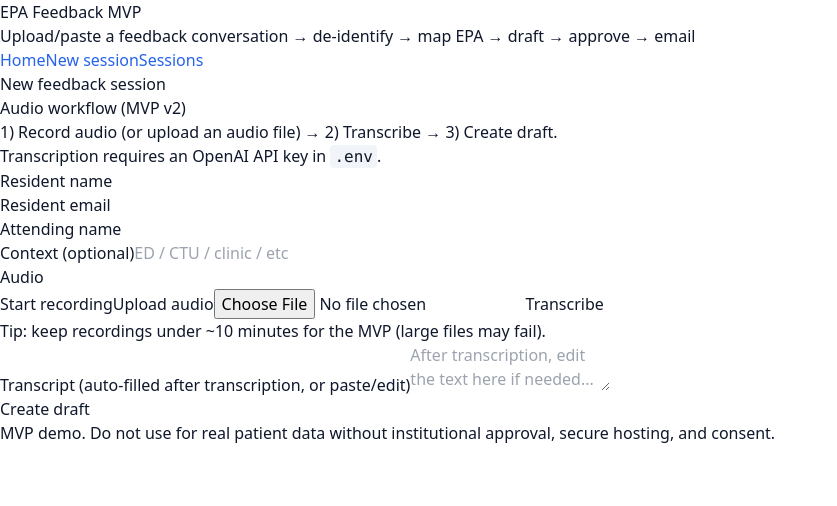
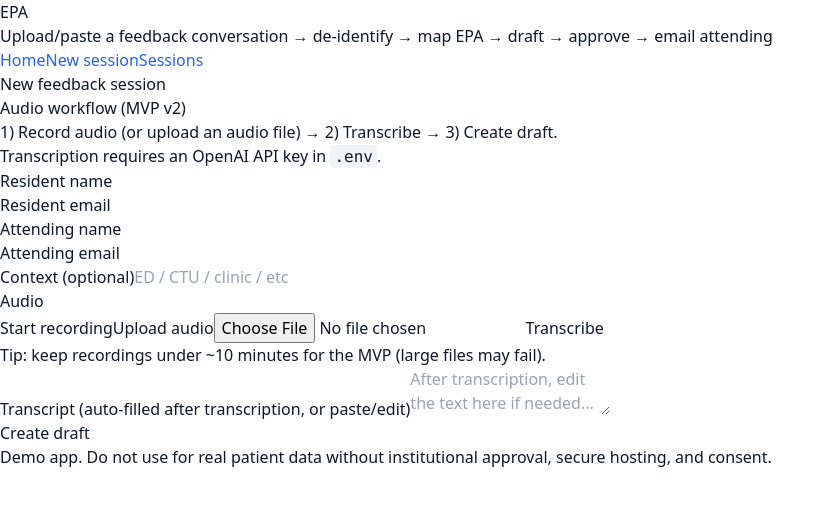
Before and after one commit to shahmirsohail/epa-feedback-mvp, a Next.js app: page /upload in a window 1280 px wide. Shown: the top 506 px of the page, without its empty margins (0-837 px from the left). Built offline with nearby package versions, Linux system fonts and the light colour scheme.

Commit message:
Send approved EPA emails to attending and rename app to EPA

```diff
--- a/src/app/api/sessions/email/route.ts
+++ b/src/app/api/sessions/email/route.ts
@@ -15,7 +15,7 @@ export async function POST(req: Request) {
   const appBaseUrl = process.env.APP_BASE_URL || "http://localhost:3000";
 
   await sendDraftEmail({
-    to: session.residentEmail,
+    to: session.attendingEmail,
     residentName: session.residentName,
     attendingName: session.attendingName,
     sessionId: session.id,
--- a/src/app/api/sessions/route.ts
+++ b/src/app/api/sessions/route.ts
@@ -10,6 +10,7 @@ const BodySchema = z.object({
   residentName: z.string().min(1),
   residentEmail: z.string().email(),
   attendingName: z.string().min(1),
+  attendingEmail: z.string().email(),
   context: z.string().optional(),
   transcript: z.string().min(20)
 });
@@ -72,6 +73,7 @@ export async function POST(req: Request) {
         residentName: body.residentName,
         residentEmail: body.residentEmail,
         attendingName: body.attendingName,
+        attendingEmail: body.attendingEmail,
         context: body.context || null,
         transcriptRaw: body.transcript,
         transcriptDeId: de.deidentified,
--- a/src/app/layout.tsx
+++ b/src/app/layout.tsx
@@ -2,8 +2,8 @@ import "./globals.css";
 import type { Metadata } from "next";
 
 export const metadata: Metadata = {
-  title: "EPA Feedback MVP",
-  description: "Draft EPA feedback from attending-resident conversations"
+  title: "EPA",
+  description: "Pre-filled EPA drafts from attending-resident conversations"
 };
 
 export default function RootLayout({ children }: { children: React.ReactNode }) {
@@ -13,9 +13,9 @@ export default function RootLayout({ children }: { children: React.ReactNode })
         <div className="max-w-4xl mx-auto px-4 py-6">
           <header className="flex items-center justify-between mb-6">
             <div>
-              <div className="text-xl font-semibold">EPA Feedback MVP</div>
+              <div className="text-xl font-semibold">EPA</div>
               <div className="text-sm text-slate-600">
-                Upload/paste a feedback conversation → de-identify → map EPA → draft → approve → email
+                Upload/paste a feedback conversation → de-identify → map EPA → draft → approve → email attending
               </div>
             </div>
             <nav className="text-sm flex gap-4">
@@ -26,7 +26,7 @@ export default function RootLayout({ children }: { children: React.ReactNode })
           </header>
           {children}
           <footer className="mt-10 pt-6 border-t text-xs text-slate-500">
-            MVP demo. Do not use for real patient data without institutional approval, secure hosting, and consent.
+            Demo app. Do not use for real patient data without institutional approval, secure hosting, and consent.
           </footer>
         </div>
       </body>
--- a/src/app/page.tsx
+++ b/src/app/page.tsx
@@ -7,7 +7,7 @@ export default function Page() {
         <li>Automatically de-identifies common PHI patterns (best-effort).</li>
         <li>Maps the session to a closed set of EPAs (FOD/COD) and proposes an entrustment level.</li>
         <li>Generates a draft feedback form for attending review.</li>
-        <li>After approval, emails the draft to the resident.</li>
+        <li>After approval, emails the pre-filled EPA to the attending.</li>
       </ul>
       <div className="p-4 rounded border bg-slate-50">
         <div className="font-semibold">Start here</div>
--- a/src/app/sessions/[id]/page.tsx
+++ b/src/app/sessions/[id]/page.tsx
@@ -27,7 +27,7 @@ export default async function SessionPage({ params }: { params: { id: string }})
           <div className="text-sm text-slate-600">{new Date(session.createdAt).toLocaleString()}</div>
           <div className="mt-2 text-sm">
             <div><span className="font-medium">Resident:</span> {session.residentName} <span className="text-slate-600">({session.residentEmail})</span></div>
-            <div><span className="font-medium">Attending:</span> {session.attendingName}</div>
+            <div><span className="font-medium">Attending:</span> {session.attendingName} <span className="text-slate-600">({session.attendingEmail})</span></div>
             {session.context && <div><span className="font-medium">Context:</span> {session.context}</div>}
           </div>
         </div>
@@ -61,7 +61,7 @@ export default async function SessionPage({ params }: { params: { id: string }})
             {session.approved && !session.emailSent && (
               <form action="/api/sessions/email" method="POST">
                 <input type="hidden" name="id" value={session.id} />
-                <button className="px-3 py-1.5 rounded bg-blue-700 text-white text-sm">Send email</button>
+                <button className="px-3 py-1.5 rounded bg-blue-700 text-white text-sm">Send EPA email to attending</button>
               </form>
             )}
           </div>
--- a/src/app/sessions/page.tsx
+++ b/src/app/sessions/page.tsx
@@ -36,7 +36,8 @@ export default async function SessionsPage() {
                 <td className="p-2">{new Date(s.createdAt).toLocaleString()}</td>
                 <td className="p-2">
                   <a className="font-medium" href={`/sessions/${s.id}`}>{s.residentName}</a>
-                  <div className="text-xs text-slate-600">{s.residentEmail}</div>
+                  <div className="text-xs text-slate-600">Resident: {s.residentEmail}</div>
+                  <div className="text-xs text-slate-600">Attending: {s.attendingEmail}</div>
                 </td>
                 <td className="p-2">{s.mappedEpaId ?? getEpaFromDraft(s.draftJson)}</td>
                 <td className="p-2">{s.entrustment}</td>
--- a/src/app/upload/page.tsx
+++ b/src/app/upload/page.tsx
@@ -32,6 +32,7 @@ export default function UploadPage() {
   const [residentName, setResidentName] = useState("");
   const [residentEmail, setResidentEmail] = useState("");
   const [attendingName, setAttendingName] = useState("");
+  const [attendingEmail, setAttendingEmail] = useState("");
   const [context, setContext] = useState("");
   const [transcript, setTranscript] = useState("");
   const [busy, setBusy] = useState(false);
@@ -130,7 +131,7 @@ export default function UploadPage() {
       const res = await fetch("/api/sessions", {
         method: "POST",
         headers: { "content-type": "application/json" },
-        body: JSON.stringify({ residentName, residentEmail, attendingName, context, transcript })
+        body: JSON.stringify({ residentName, residentEmail, attendingName, attendingEmail, context, transcript })
       });
       const data = await res.json();
       if (!res.ok) throw new Error(data?.error || "Failed");
@@ -167,6 +168,10 @@ export default function UploadPage() {
           <div>
             <label className="text-sm font-medium">Attending name</label>
             <input className="w-full border rounded p-2" value={attendingName} onChange={e=>setAttendingName(e.target.value)} required />
+          </div>
+          <div>
+            <label className="text-sm font-medium">Attending email</label>
+            <input className="w-full border rounded p-2" value={attendingEmail} onChange={e=>setAttendingEmail(e.target.value)} required type="email" />
           </div>
           <div>
             <label className="text-sm font-medium">Context (optional)</label>
--- a/src/lib/email.ts
+++ b/src/lib/email.ts
@@ -34,10 +34,10 @@ export async function sendDraftEmail(opts: {
   const link = `${opts.appBaseUrl.replace(/\/$/, "")}/sessions/${opts.sessionId}`;
 
   const text = [
-    `Hi ${opts.residentName},`,
+    `Hi ${opts.attendingName},`,
     ``,
-    `This is a draft feedback form generated from a teaching/feedback conversation with ${opts.attendingName}.`,
-    `Please note: This draft is provided for transparency and is subject to attending review/edits.`,
+    `This is a pre-filled EPA generated from a teaching/feedback conversation with ${opts.residentName}.`,
+    `Please review and edit as needed before sharing it with the resident.`,
     ``,
     `EPA: ${opts.draft.epaId ?? "Not confidently matched"}`,
     `Entrustment: ${opts.draft.entrustment}`,
@@ -53,7 +53,7 @@ export async function sendDraftEmail(opts: {
     ``,
     `Review link: ${link}`,
     ``,
-    `— ${opts.attendingName}`
+    `— EPA`
   ].join("\n");
 
   await transporter.sendMail({
```
Also changed, not shown: 2 other files (tests, documents, lock files or other folders).
